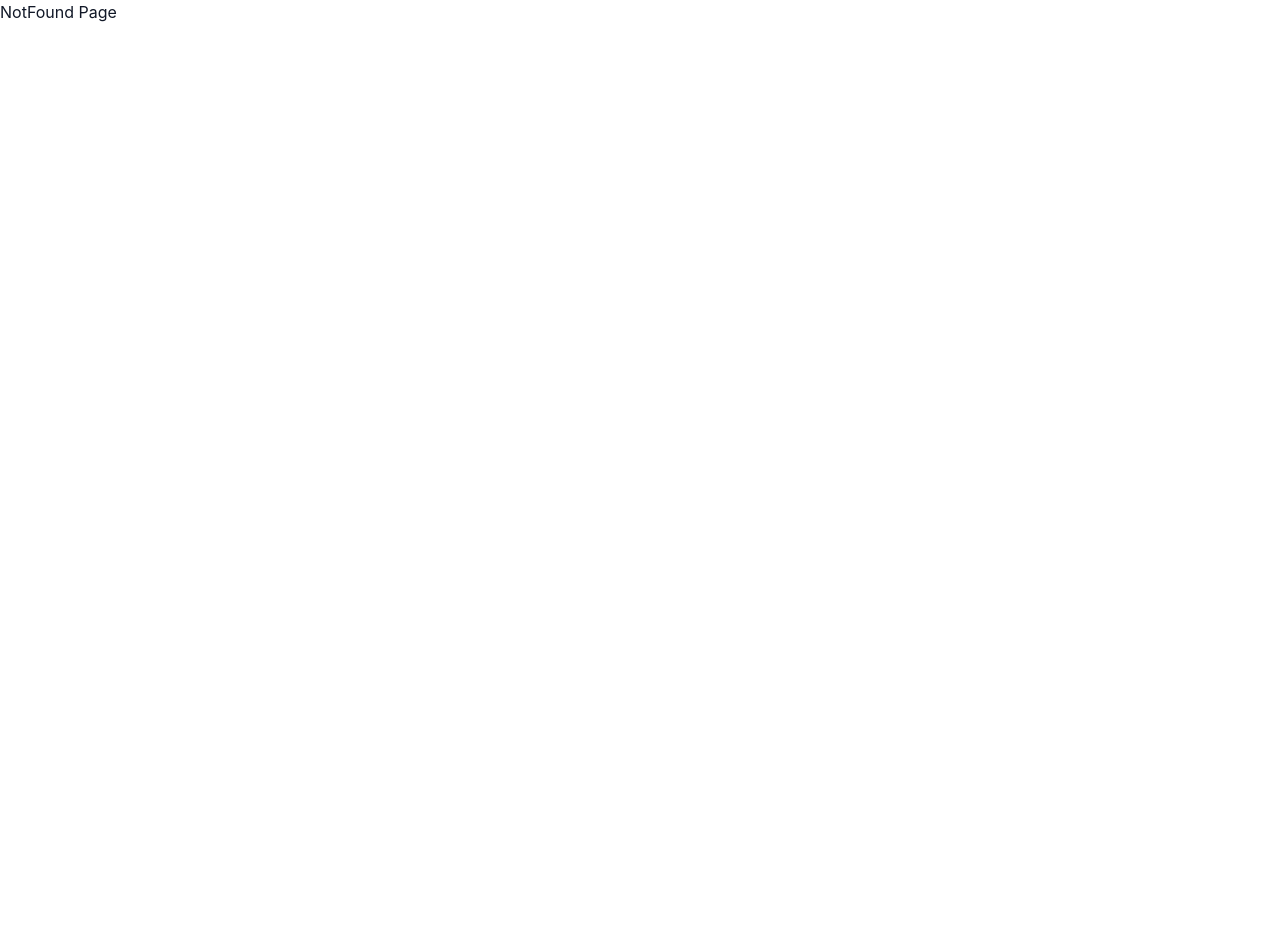
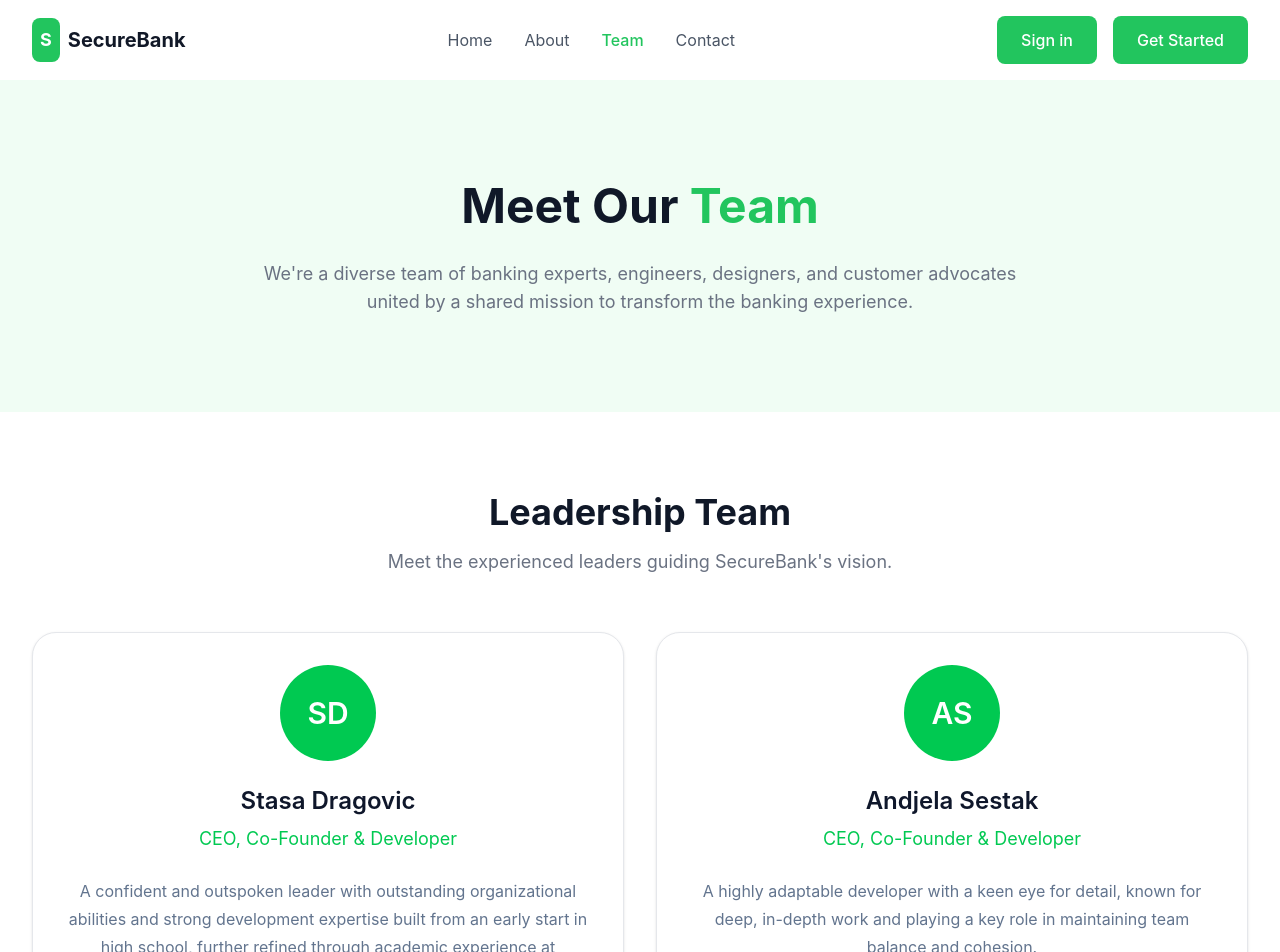
Before and after one commit to AndjelaSestak/fep-claude-practice, a React (Vite) app in the folder Frontend/my-app/: page /team in a window 1280 px wide. Shown: the top 952 px of the page. Before the commit the page ends 800 px from the top, so only its background shows below. Built offline with nearby package versions, Linux system fonts and the light colour scheme.

Commit message:
feature(frontend): Add Team Page and InfoCard component.

```diff
--- a/Frontend/my-app/src/components/ui/DataTable.jsx
+++ b/Frontend/my-app/src/components/ui/DataTable.jsx
@@ -21,7 +21,7 @@
     return (
         <section
             className={cn(
-                "rounded-2xl border border-gray-200 bg-surface p-6 shadow-sm",
+                "rounded-2xl border border-border bg-surface p-6 shadow-sm",
                 className
             )}
         >
@@ -37,10 +37,10 @@
                 </div>
             )}
 
-            <div className="overflow-x-auto rounded-xl border border-gray-200">
+            <div className="overflow-x-auto rounded-xl border border-border">
                 <table className="w-full text-sm">
                     <thead className="bg-gray-50">
-                        <tr className="border-b border-gray-200">
+                        <tr className="border-b border-border">
                             {columns.map((column) => (
                                 <th
                                     key={column.key}
@@ -57,7 +57,7 @@
                             data.map((row, index) => (
                                 <tr
                                     key={row.id ?? index}
-                                    className="border-b border-gray-200 last:border-b-0"
+                                    className="border-b border-border last:border-b-0"
                                 >
                                     {columns.map((column) => (
                                         <td
--- /dev/null
+++ b/Frontend/my-app/src/components/ui/InfoCardWrapper.jsx
@@ -0,0 +1,27 @@
+import { cn } from "../../utils/cn";
+
+const variantStyles = {
+  team:
+    "w-full min-h-[360px] rounded-3xl border border-border bg-surface p-8 shadow-sm flex flex-col items-center text-center",
+};
+
+const InfoCard = ({
+  children,
+  variant = "team",
+  className,
+  hover = false,
+}) => {
+  return (
+    <div
+      className={cn(
+        variantStyles[variant],
+        hover && "transition-shadow duration-200 hover:shadow-md",
+        className
+      )}
+    >
+      {children}
+    </div>
+  );
+};
+
+export default InfoCard;
--- a/Frontend/my-app/src/index.css
+++ b/Frontend/my-app/src/index.css
@@ -8,9 +8,12 @@
   --color-primary-dark: #16a34a;
   /* Light Green */
   --color-primary-light: #f0fdf4;
-  --font-sans: 'Inter', sans-serif;
+  /* Gray 200 */
+  --color-border: #e5e7eb;
   /* White */
   --color-surface: #ffffff;
+  /* Font */
+  --font-sans: 'Inter', sans-serif;
 }
 
 @layer base {
--- a/Frontend/my-app/src/pages/AboutPage.jsx
+++ b/Frontend/my-app/src/pages/AboutPage.jsx
@@ -10,7 +10,7 @@
       <main className="flex-1">
 
         {/* Hero sekcija */}
-        <section className="text-center py-20 px-8">
+        <section className="bg-primary-light flex flex-col items-center justify-center text-center px-8 py-24">
           <h1 className="text-5xl font-bold text-gray-900">
             About <span className="text-primary">SecureBank</span>
           </h1>
--- /dev/null
+++ b/Frontend/my-app/src/pages/TeamPage.jsx
@@ -0,0 +1,133 @@
+import Navbar from '../components/layout/NavBar'
+import Footer from '../components/layout/Footer'
+import InfoCardWrapper from '../components/ui/InfoCardWrapper'
+
+
+
+
+const TeamPage = () => {
+  return (
+    <div>
+      <Navbar />
+      <main>
+        <section className="bg-primary-light px-8 py-24 text-center">
+          <div className="mx-auto max-w-4xl">
+            <h1 className="text-5xl font-bold text-gray-900 leading-tight">
+              Meet Our <span className="text-primary">Team</span>
+            </h1>
+            <p className="mx-auto mt-6 max-w-3xl text-lg text-gray-500">
+              We&apos;re a diverse team of banking experts, engineers, designers,
+              and customer advocates united by a shared mission to transform the
+              banking experience.
+            </p>
+          </div>
+        </section>
+
+        <section className="bg-surface px-8 py-20">
+          <div className="mx-auto max-w-7xl">
+            <div className="text-center">
+              <h2 className="text-4xl font-bold text-gray-900">
+                Leadership Team
+              </h2>
+              <p className="mx-auto mt-4 max-w-3xl text-lg text-gray-500">
+                Meet the experienced leaders guiding SecureBank&apos;s vision.
+              </p>
+            </div>
+
+            <div className="mt-14 grid gap-8 xl:grid-cols-2">
+              <div >
+                <InfoCardWrapper hover>
+                  <div className="flex flex-col items-center">
+                    <div className="mb-6 flex h-24 w-24 items-center justify-center rounded-full bg-green-500 text-3xl font-semibold text-white">
+                      SD
+                    </div>
+
+                    <h3 className="text-2xl font-semibold text-slate-900">
+                      Stasa Dragovic
+                    </h3>
+                    <p className="mt-2 text-lg text-green-500">
+                      CEO, Co-Founder & Developer
+                    </p>
+                  </div>
+
+                  <p className="mt-6 text-base leading-7 text-slate-500">
+                    A confident and outspoken leader with outstanding organizational abilities and strong development expertise built from an early start in high school, further refined through academic experience at university in the capital.
+                  </p>
+                </InfoCardWrapper>
+              </div>
+
+              <div >
+                {/* Reusable leadership card component ide ovde */}
+                <InfoCardWrapper hover>
+                  <div className="flex flex-col items-center">
+                    <div className="mb-6 flex h-24 w-24 items-center justify-center rounded-full bg-green-500 text-3xl font-semibold text-white">
+                      AS
+                    </div>
+
+                    <h3 className="text-2xl font-semibold text-slate-900">
+                      Andjela Sestak
+                    </h3>
+                    <p className="mt-2 text-lg text-green-500">
+                      CEO, Co-Founder & Developer
+                    </p>
+                  </div>
+
+                  <p className="mt-6 text-base leading-7 text-slate-500">
+                    A highly adaptable developer with a keen eye for detail, known for deep, in-depth work and playing a key role in maintaining team balance and cohesion.
+                  </p>
+                </InfoCardWrapper>
+              </div>
+
+              <div >
+                <InfoCardWrapper hover>
+                  <div className="flex flex-col items-center">
+                    <div className="mb-6 flex h-24 w-24 items-center justify-center rounded-full bg-green-500 text-3xl font-semibold text-white">
+                      LM
+                    </div>
+
+                    <h3 className="text-2xl font-semibold text-slate-900">
+                      Lazar Mrdjenovic
+                    </h3>
+                    <p className="mt-2 text-lg text-green-500">
+                      CEO, Co-Founder & Developer
+                    </p>
+                  </div>
+
+                  <p className="mt-6 text-base leading-7 text-slate-500">
+                    A highly efficient, reliable developer and an ideal teammate, whose experience in the gaming industry was instrumental in designing this platform.
+                  </p>
+                </InfoCardWrapper>
+              </div>
+
+              <div >
+                <InfoCardWrapper hover>
+                  <div className="flex flex-col items-center">
+                    <div className="mb-6 flex h-24 w-24 items-center justify-center rounded-full bg-green-500 text-3xl font-semibold text-white">
+                      VJ
+                    </div>
+
+                    <h3 className="text-2xl font-semibold text-slate-900">
+                      Vladimir Josic
+                    </h3>
+                    <p className="mt-2 text-lg text-green-500">
+                      CEO, Co-Founder & Developer
+                    </p>
+                  </div>
+
+                  <p className="mt-6 text-base leading-7 text-slate-500">
+                    A dedicated and versatile developer with a strong focus on building well-structured solutions, while fostering a positive team atmosphere and keeping morale high.
+                  </p>
+                </InfoCardWrapper>
+              </div>
+
+            </div>
+          </div>
+        </section>
+      </main>
+
+      <Footer />
+    </div>
+  );
+};
+
+export default TeamPage;
--- a/Frontend/my-app/src/router/index.jsx
+++ b/Frontend/my-app/src/router/index.jsx
@@ -5,6 +5,7 @@
 import DashboardPage from '../pages/DashboardPage'
 import AboutPage from '../pages/AboutPage'
 import ContactUsPage from '../pages/ContactUsPage'
+import TeamPage from '../pages/TeamPage'
 
 const router = createBrowserRouter([
     {
@@ -30,6 +31,10 @@
     {
         path: '/contactus',
         element: <ContactUsPage />,
+    },
+    {
+        path: '/team',
+        element: <TeamPage />,
     }
 ])
 
```
